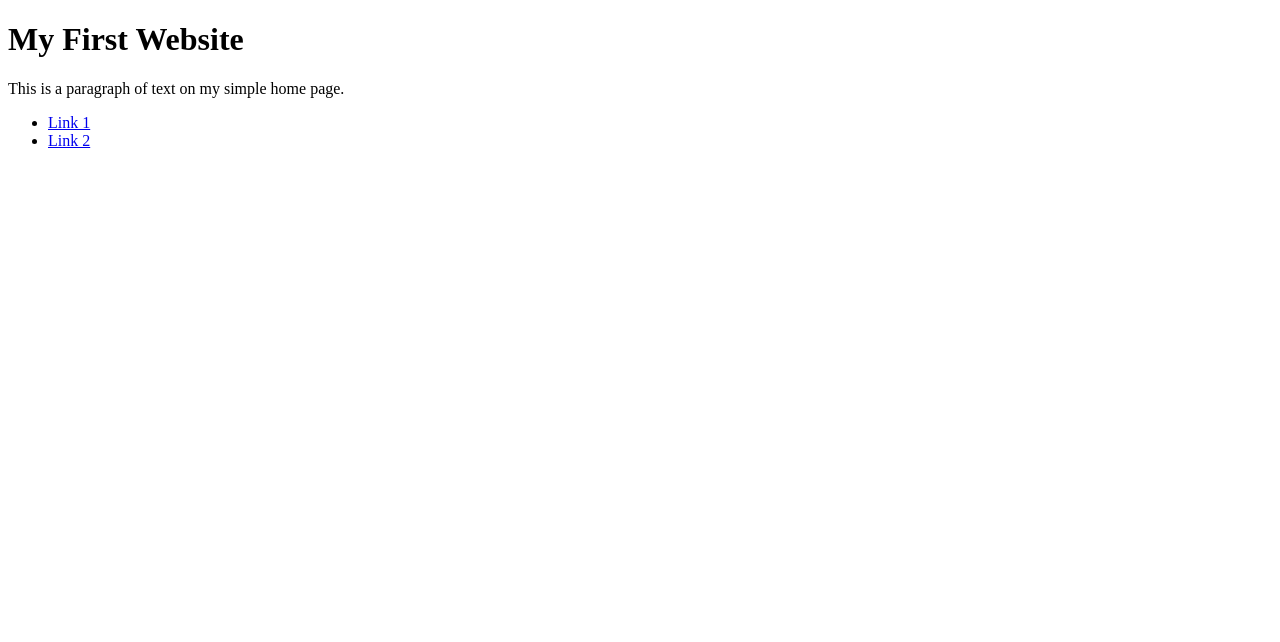
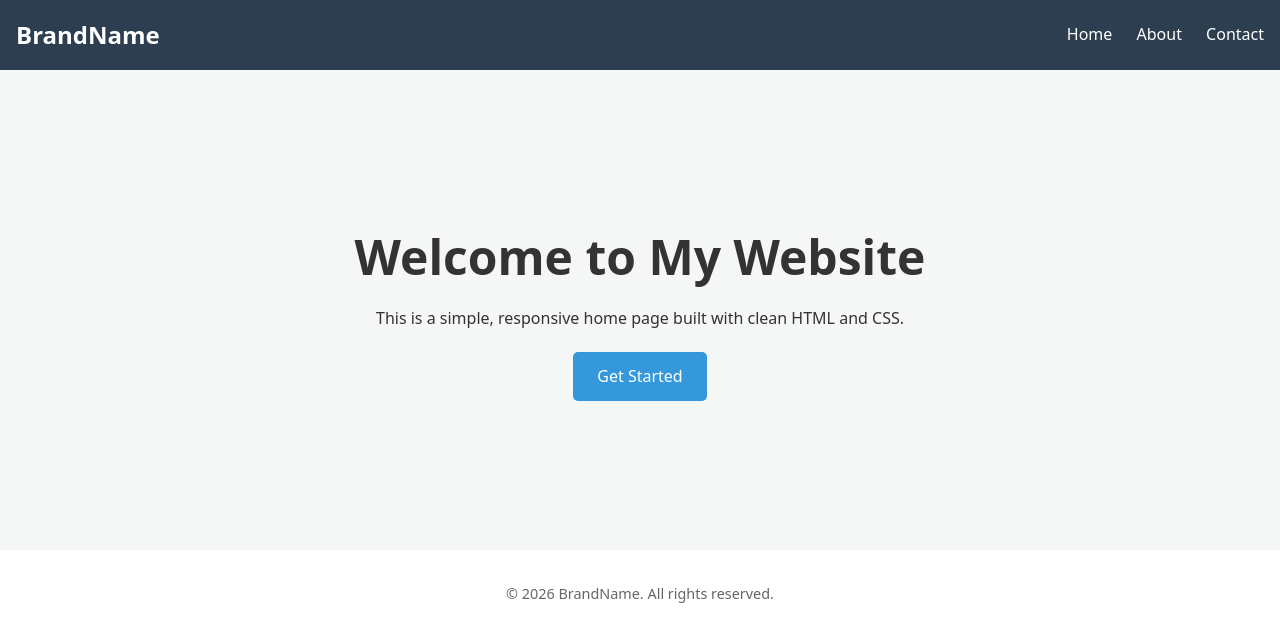
Before and after one commit to brinda296/cca123, a Flask app: template web_app/template/index.html in a window 1280 px wide. Shown: the top 642 px of the page. Run offline with Flask 3, Linux system fonts and the light colour scheme; the template is opened without the code that fills it, so the values that code supplies are empty.

Commit message:
Update index.html

```diff
--- a/web_app/template/index.html
+++ b/web_app/template/index.html
@@ -1,17 +1,66 @@
 <!DOCTYPE html>
-<html>
+<html lang="en">
 <head>
-    <title>Minimal Page</title>
+    <meta charset="UTF-8">
+    <meta name="viewport" content="width=device-width, initial-scale=1.0">
+    <title>My Simple Home Page</title>
+    <style>
+        /* Basic Reset & Typography */
+        * { margin: 0; padding: 0; box-sizing: border-box; }
+        body { font-family: system-ui, sans-serif; line-height: 1.6; color: #333; }
+
+        /* Navigation */
+        nav { background: #2c3e50; padding: 1rem; display: flex; justify-content: space-between; align-items: center; }
+        nav a { color: white; text-decoration: none; margin-left: 20px; font-weight: 500; }
+        .logo { font-size: 1.5rem; font-weight: bold; color: white; }
+
+        /* Hero Section */
+        .hero {
+            height: 60vh;
+            display: flex;
+            flex-direction: column;
+            justify-content: center;
+            align-items: center;
+            background: #f4f7f6;
+            text-align: center;
+            padding: 20px;
+        }
+        .hero h1 { font-size: 3rem; margin-bottom: 10px; }
+        .btn {
+            background: #3498db;
+            color: white;
+            padding: 12px 24px;
+            border-radius: 5px;
+            text-decoration: none;
+            margin-top: 20px;
+        }
+
+        /* Footer */
+        footer { text-align: center; padding: 2rem; font-size: 0.9rem; color: #666; }
+    </style>
 </head>
 <body>
 
-    <h1>My First Website</h1>
-    <p>This is a paragraph of text on my simple home page.</p>
+    <nav>
+        <div class="logo">BrandName</div>
+        <div>
+            <a href="#">Home</a>
+            <a href="#">About</a>
+            <a href="#">Contact</a>
+        </div>
+    </nav>
 
-    <ul>
-        <li><a href="#">Link 1</a></li>
-        <li><a href="#">Link 2</a></li>
-    </ul>
+    <main>
+        <section class="hero">
+            <h1>Welcome to My Website</h1>
+            <p>This is a simple, responsive home page built with clean HTML and CSS.</p>
+            <a href="#" class="btn">Get Started</a>
+        </section>
+    </main>
+
+    <footer>
+        &copy; 2026 BrandName. All rights reserved.
+    </footer>
 
 </body>
 </html>
```
